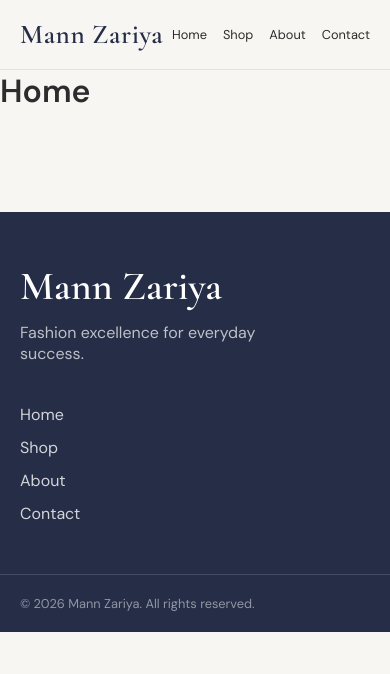
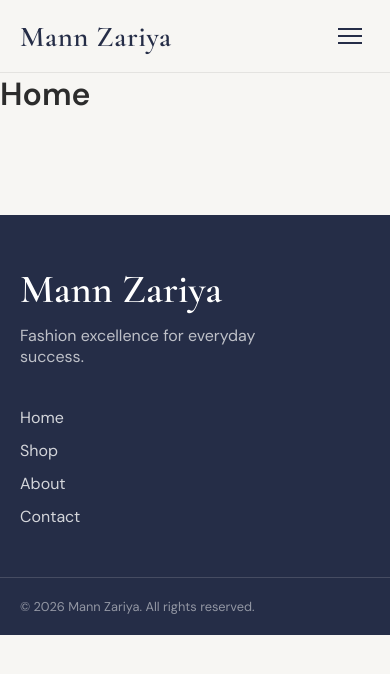
Before and after one commit to ferinsh/mann-zariya, a React app in the folder frontend/: page / in a window 390 px wide. Shown: the top 674 px of the page. Built offline with nearby package versions, Linux system fonts and the light colour scheme; the HTML template or start-up script is replaced by a standard one.

Commit message:
feat: add responsive mobile navigation

```diff
--- a/frontend/src/components/Navbar/Navbar.css
+++ b/frontend/src/components/Navbar/Navbar.css
@@ -2,6 +2,8 @@
   width: 100%;
   background-color: var(--color-background);
   border-bottom: 1px solid rgba(0, 0, 0, 0.08);
+  position: relative;
+  z-index: 100;
 }
 
 .navbar-container {
@@ -22,6 +24,8 @@
   letter-spacing: 0.02em;
 }
 
+/* Desktop Navigation */
+
 .navbar-links {
   display: flex;
   align-items: center;
@@ -38,20 +42,110 @@
   opacity: 0.6;
 }
 
+/* Mobile Toggle */
+
+.menu-toggle {
+  display: none;
+
+  background: none;
+  border: none;
+  cursor: pointer;
+
+  width: 40px;
+  height: 40px;
+
+  padding: 8px;
+
+  flex-direction: column;
+  justify-content: center;
+  gap: 5px;
+}
+
+.menu-toggle span {
+  display: block;
+  width: 24px;
+  height: 2px;
+  background-color: var(--color-primary);
+
+  transition:
+    transform 0.25s ease,
+    opacity 0.25s ease;
+}
+
+/* Animate hamburger into X */
+
+.menu-toggle.active span:nth-child(1) {
+  transform: translateY(7px) rotate(45deg);
+}
+
+.menu-toggle.active span:nth-child(2) {
+  opacity: 0;
+}
+
+.menu-toggle.active span:nth-child(3) {
+  transform: translateY(-7px) rotate(-45deg);
+}
+
+/* Mobile Menu */
+
+.mobile-menu {
+  display: none;
+}
+
+/* Mobile */
+
 @media (max-width: 768px) {
   .navbar-container {
-    padding: 18px var(--page-padding);
+    padding: 16px var(--page-padding);
   }
 
   .navbar-logo {
-    font-size: 1.7rem;
+    font-size: 1.8rem;
   }
 
   .navbar-links {
-    gap: 16px;
+    display: none;
   }
 
-  .navbar-links a {
-    font-size: 0.8rem;
+  .menu-toggle {
+    display: flex;
+  }
+
+  .mobile-menu {
+    display: flex;
+    flex-direction: column;
+
+    position: absolute;
+    top: 100%;
+    left: 0;
+
+    width: 100%;
+
+    background-color: var(--color-background);
+
+    max-height: 0;
+    overflow: hidden;
+
+    transition: max-height 0.3s ease;
+  }
+
+  .mobile-menu.open {
+    max-height: 300px;
+
+    border-bottom: 1px solid rgba(0, 0, 0, 0.08);
+  }
+
+  .mobile-menu a {
+    padding: 18px var(--page-padding);
+
+    font-size: 1rem;
+
+    border-top: 1px solid rgba(0, 0, 0, 0.06);
+
+    transition: background-color 0.2s ease;
+  }
+
+  .mobile-menu a:hover {
+    background-color: rgba(0, 0, 0, 0.03);
   }
 }
--- a/frontend/src/components/Navbar/Navbar.jsx
+++ b/frontend/src/components/Navbar/Navbar.jsx
@@ -1,21 +1,60 @@
+import { useState } from "react";
 import { Link } from "react-router-dom";
 import "./Navbar.css";
 
 function Navbar() {
+  const [isMenuOpen, setIsMenuOpen] = useState(false);
+
+  const closeMenu = () => {
+    setIsMenuOpen(false);
+  };
+
   return (
     <header className="navbar">
       <nav className="navbar-container">
-        <Link to="/" className="navbar-logo">
+        <Link to="/" className="navbar-logo" onClick={closeMenu}>
           Mann Zariya
         </Link>
 
+        {/* Desktop Navigation */}
         <div className="navbar-links">
           <Link to="/">Home</Link>
           <Link to="/shop">Shop</Link>
           <Link to="/about">About</Link>
           <Link to="/contact">Contact</Link>
         </div>
+
+        {/* Mobile Menu Button */}
+        <button
+          className={`menu-toggle ${isMenuOpen ? "active" : ""}`}
+          onClick={() => setIsMenuOpen(!isMenuOpen)}
+          aria-label="Toggle navigation menu"
+          aria-expanded={isMenuOpen}
+        >
+          <span></span>
+          <span></span>
+          <span></span>
+        </button>
       </nav>
+
+      {/* Mobile Navigation */}
+      <div className={`mobile-menu ${isMenuOpen ? "open" : ""}`}>
+        <Link to="/" onClick={closeMenu}>
+          Home
+        </Link>
+
+        <Link to="/shop" onClick={closeMenu}>
+          Shop
+        </Link>
+
+        <Link to="/about" onClick={closeMenu}>
+          About
+        </Link>
+
+        <Link to="/contact" onClick={closeMenu}>
+          Contact
+        </Link>
+      </div>
     </header>
   );
 }
```
